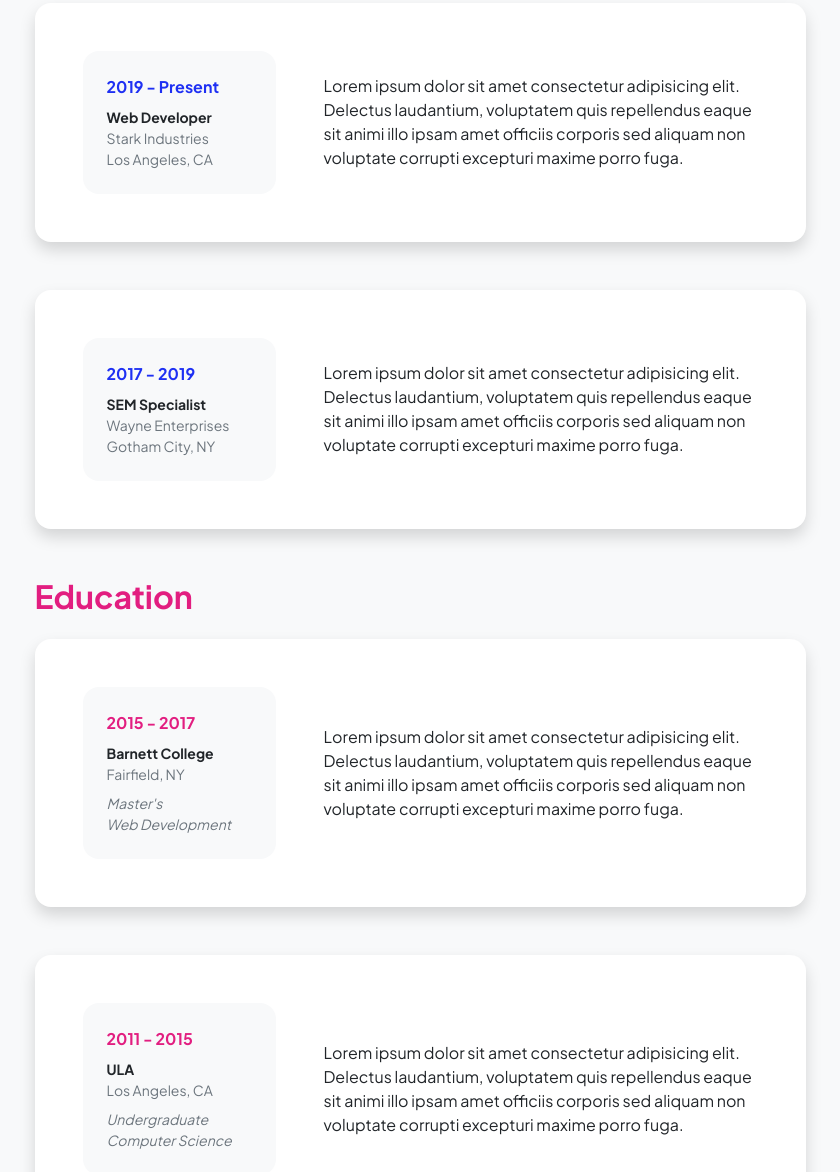
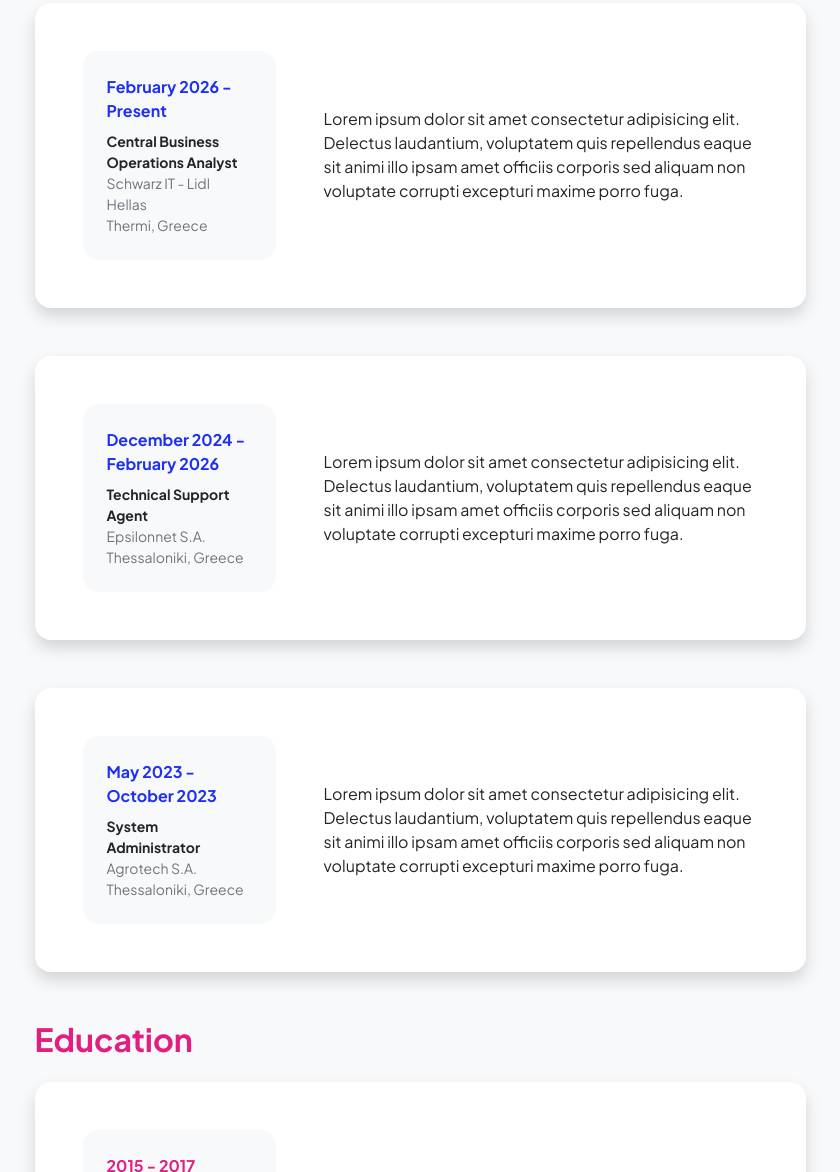
Before and after one commit to StathisChatzistefanou/my-portfolio, a website: page resume.html in a window 1280 px wide. Shown: the part 305-1477 px from the top of the page, without its empty margins (220-1060 px from the left). Drawn offline with nearby package versions, Linux system fonts and the light colour scheme.

Commit message:
Update resume

```diff
--- a/resume.html
+++ b/resume.html
@@ -58,10 +58,10 @@
                                     <div class="row align-items-center gx-5">
                                         <div class="col text-center text-lg-start mb-4 mb-lg-0">
                                             <div class="bg-light p-4 rounded-4">
-                                                <div class="text-primary fw-bolder mb-2">2019 - Present</div>
-                                                <div class="small fw-bolder">Web Developer</div>
-                                                <div class="small text-muted">Stark Industries</div>
-                                                <div class="small text-muted">Los Angeles, CA</div>
+                                                <div class="text-primary fw-bolder mb-2">February 2026 - Present</div>
+                                                <div class="small fw-bolder">Central Business Operations Analyst</div>
+                                                <div class="small text-muted">Schwarz IT - Lidl Hellas</div>
+                                                <div class="small text-muted">Thermi, Greece</div>
                                             </div>
                                         </div>
                                         <div class="col-lg-8"><div>Lorem ipsum dolor sit amet consectetur adipisicing elit. Delectus laudantium, voluptatem quis repellendus eaque sit animi illo ipsam amet officiis corporis sed aliquam non voluptate corrupti excepturi maxime porro fuga.</div></div>
@@ -74,10 +74,26 @@
                                     <div class="row align-items-center gx-5">
                                         <div class="col text-center text-lg-start mb-4 mb-lg-0">
                                             <div class="bg-light p-4 rounded-4">
-                                                <div class="text-primary fw-bolder mb-2">2017 - 2019</div>
-                                                <div class="small fw-bolder">SEM Specialist</div>
-                                                <div class="small text-muted">Wayne Enterprises</div>
-                                                <div class="small text-muted">Gotham City, NY</div>
+                                                <div class="text-primary fw-bolder mb-2">December 2024 - February 2026</div>
+                                                <div class="small fw-bolder">Technical Support Agent</div>
+                                                <div class="small text-muted">Epsilonnet S.A.</div>
+                                                <div class="small text-muted">Thessaloniki, Greece</div>
+                                            </div>
+                                        </div>
+                                        <div class="col-lg-8"><div>Lorem ipsum dolor sit amet consectetur adipisicing elit. Delectus laudantium, voluptatem quis repellendus eaque sit animi illo ipsam amet officiis corporis sed aliquam non voluptate corrupti excepturi maxime porro fuga.</div></div>
+                                    </div>
+                                </div>
+                            </div>
+                            <!-- Experience Card 3-->
+                            <div class="card shadow border-0 rounded-4 mb-5">
+                                <div class="card-body p-5">
+                                    <div class="row align-items-center gx-5">
+                                        <div class="col text-center text-lg-start mb-4 mb-lg-0">
+                                            <div class="bg-light p-4 rounded-4">
+                                                <div class="text-primary fw-bolder mb-2">May 2023 - October 2023</div>
+                                                <div class="small fw-bolder">System Administrator</div>
+                                                <div class="small text-muted">Agrotech S.A.</div>
+                                                <div class="small text-muted">Thessaloniki, Greece</div>
                                             </div>
                                         </div>
                                         <div class="col-lg-8"><div>Lorem ipsum dolor sit amet consectetur adipisicing elit. Delectus laudantium, voluptatem quis repellendus eaque sit animi illo ipsam amet officiis corporis sed aliquam non voluptate corrupti excepturi maxime porro fuga.</div></div>
```
